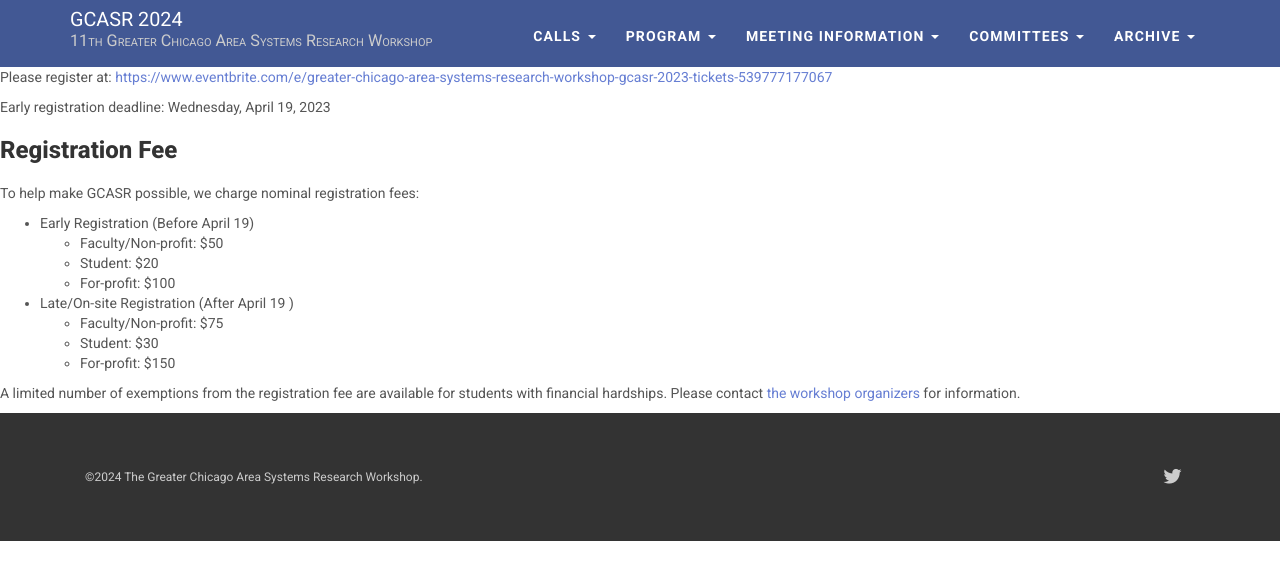
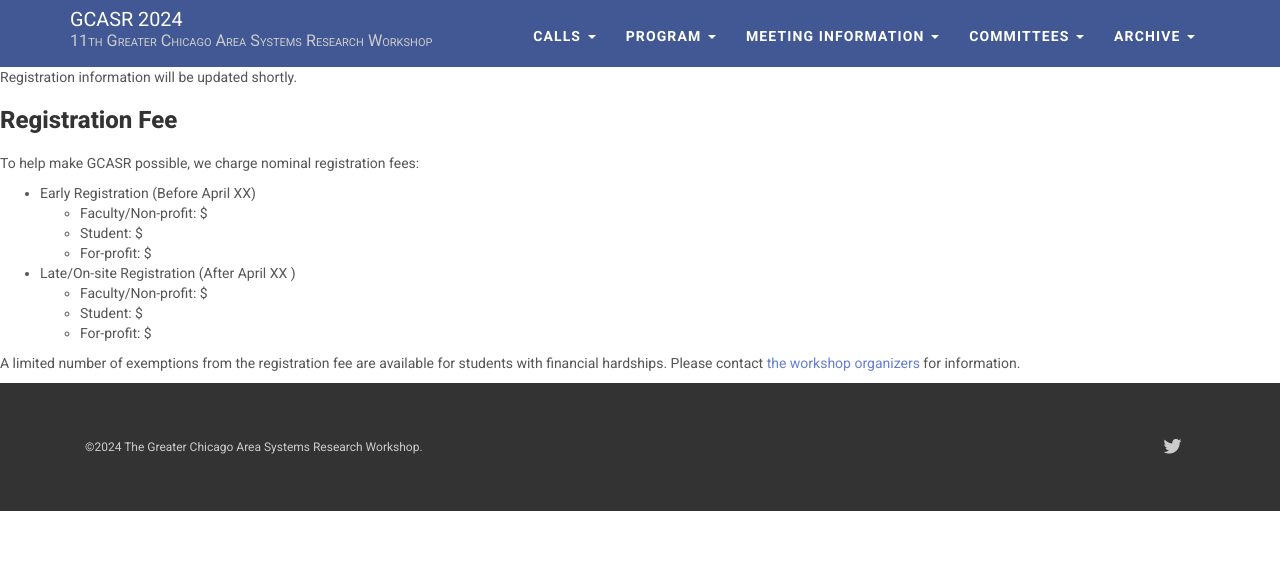
Before and after one commit to gcasr/2025, a Jekyll site: the page built from pages/registration.md, in a window 1280 px wide. Shown: the top 580 px of the page. Built offline with Jekyll 4.4.1, drawn with Linux system fonts in a browser that asks for light colours; nearby versions of some CDN libraries; our own code applies the rules of GitHub Pages for plain Markdown files; library files that are not in the unit come from our copies.

Commit message:
Update registration.md

```diff
--- a/pages/registration.md
+++ b/pages/registration.md
@@ -1,18 +1,16 @@
-Please register at: <https://www.eventbrite.com/e/greater-chicago-area-systems-research-workshop-gcasr-2023-tickets-539777177067>
-
-Early registration deadline: Wednesday, April 19, 2023
+Registration information will be updated shortly.
 
 ### Registration Fee
 
 To help make GCASR possible, we charge nominal registration fees:
 
-- Early Registration (Before April 19)
-  - Faculty/Non-profit: $50
-  - Student: $20
-  - For-profit: $100
-- Late/On-site Registration (After April 19 )
-  - Faculty/Non-profit: $75
-  - Student: $30
-  - For-profit: $150
+- Early Registration (Before April XX)
+  - Faculty/Non-profit: $
+  - Student: $
+  - For-profit: $
+- Late/On-site Registration (After April XX )
+  - Faculty/Non-profit: $
+  - Student: $
+  - For-profit: $
 
 A limited number of exemptions from the registration fee are available for students with financial hardships. Please contact [the workshop organizers](mailto:gcasr@googlegroups.com) for information.
```
